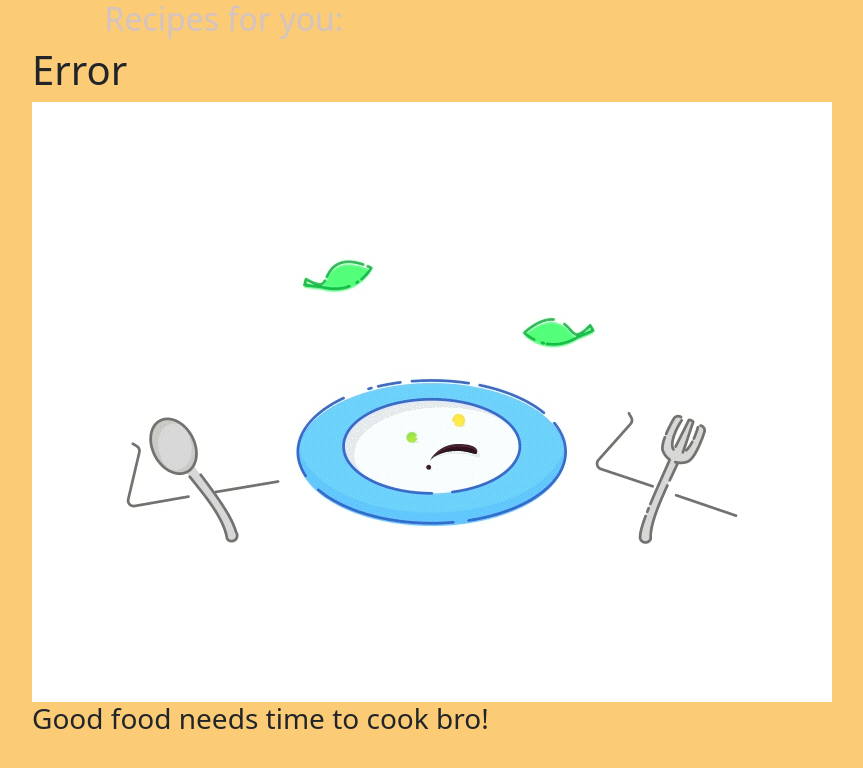
After one commit to suranaaarav/Byte-Bites, a Flask app: template templates/error.html in a window 1280 px wide. The commit adds this page. Shown: the top 768 px of the page, without its empty margins (416-1279 px from the left). Run offline with Flask 3, Linux system fonts and the light colour scheme; the template is opened without the code that fills it, so the values that code supplies are empty; some libraries are stand-ins or nearby versions.

Commit message:
Added error page

```diff
--- a/app.py
+++ b/app.py
@@ -26,6 +26,8 @@ def get_recipes():
       # If there is a list of ingridients -> list
       querystring = {"number":"5","ranking":"1","ignorePantry":"false","ingredients":request.args['ingridients']}
       response = requests.request("GET", url + find, headers=headers, params=querystring).json()
+      if len(response) == 0:
+         return render_template('error.html')
       return render_template('recipes.html', recipes=response)
   else:
       # Random recipes
--- /dev/null
+++ b/templates/error.html
@@ -0,0 +1,13 @@
+{% extends 'index.html' %}
+{% block title %} Error {% endblock %}
+{% block body %}
+<h2 style="text-align: center"> <a href="/" style="text-decoration: none; color:rgb(211, 195, 195)"> Recipes for you: </a></h2>
+<div style="margin-left:35%;">
+  <ul class="list-unstyled">
+    <h1>Error</h1>
+    <img src="static/404.gif">
+
+    <h3>Good food needs time to cook bro!</h3>
+  </ul>
+</div >
+{% endblock %}
--- a/templates/recipe.html
+++ b/templates/recipe.html
@@ -16,6 +16,9 @@
         {% endfor %}
       </div>
   </div>
-  {{ recipe['instructions'] }}<br>
+
+  {{ recipe['instructions'] }} <br>
+
+
 </div>
 {% endblock %}
```
Also changed, not shown: templates/recipes.html (+4 -7 lines), templates/search.html (+2 -5 lines), static/404.gif (added).
